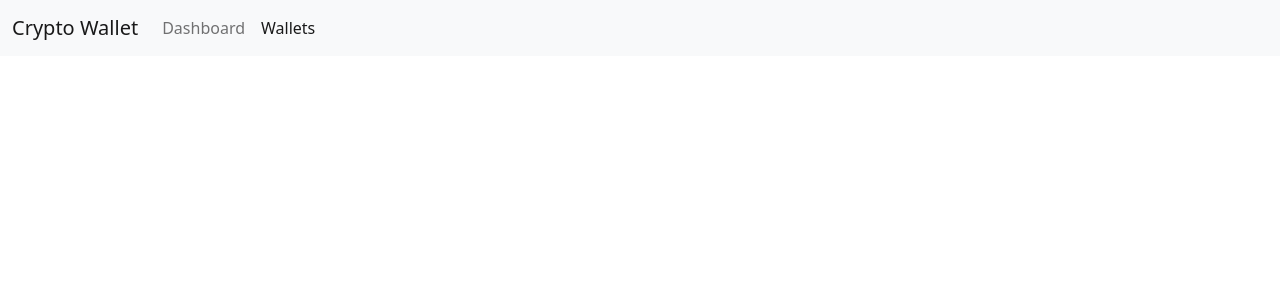
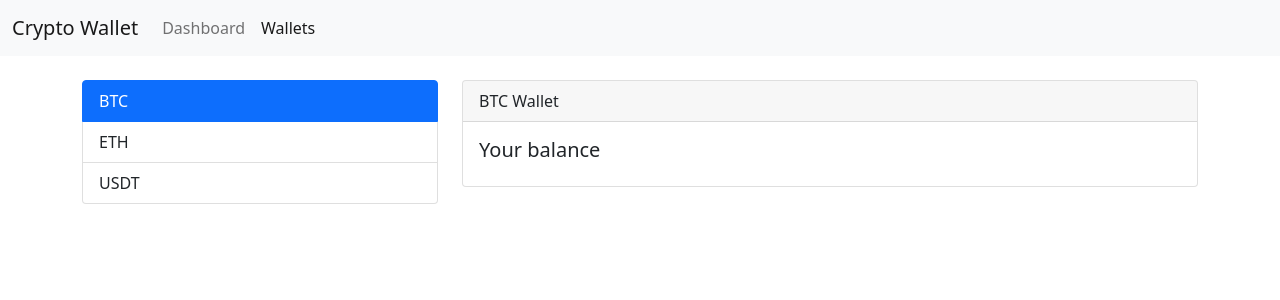
Before and after one commit to kkobzar/testTask-cryptoWallet, a Vue app: page /wallet in a window 1280 px wide. Shown: the top 300 px of the page. Built offline with nearby package versions, Linux system fonts and the light colour scheme.

Commit message:
Wallet page mockup

```diff
--- a/src/App.vue
+++ b/src/App.vue
@@ -1,5 +1,6 @@
 <template>
   <div id="app">
+<!--    TODO: navigation in component-->
     <nav class="navbar navbar-expand-lg navbar-light bg-light">
       <div class="container-fluid">
         <a class="navbar-brand" href="#">Crypto Wallet</a>
@@ -18,10 +19,6 @@
         </div>
       </div>
     </nav>
-<!--    <div id="nav">
-      <router-link to="/">Dashboard</router-link> |
-      <router-link to="/about">Wallets</router-link>
-    </div>-->
     <router-view/>
   </div>
 </template>
--- a/src/components/Wallet.vue
+++ b/src/components/Wallet.vue
@@ -1,13 +1,71 @@
 <template>
+<div id="wallet">
+  <div class="container py-4">
+    <div class="row">
+<!--      Wallets list-->
+      <div class="col-md-4 col-12">
+        <ul class="list-group wallets-list">
+          <li v-for="coin in avaliableCoins" @click="selectCoin(coin)" class="list-group-item" :class="{active:selectedCoin === coin}">
+            {{ coin }}</li>
+        </ul>
+      </div>
 
+<!--      Wallet content-->
+      <div class="col-md-8 col-12">
+        <div class="card">
+          <div class="card-header">
+            {{selectedCoin}} Wallet
+          </div>
+          <div class="card-body">
+            <h5 class="card-title">Your balance</h5>
+            <p class="card-text"></p>
+          </div>
+        </div>
+      </div>
+    </div>
+  </div>
+</div>
 </template>
 
 <script>
 export default {
-  name: "Wallet"
+  name: "Wallet",
+  data(){
+    return{
+      wallets:{
+        BTC:0.01,
+        ETH:1.2,
+        USDT:1600
+      },
+      avaliableCoins:['BTC','ETH','USDT'],
+      selectedCoin:'BTC',
+      connection:null
+    }
+  },
+  methods:{
+    selectCoin(coin){
+      this.$data.selectedCoin = coin
+    }
+  },
+  created() {
+    /*this.$data.connection = new WebSocket('wss://streamer.cryptocompare.com/v2?api_key=559502082285f2c30ccf32d815bec78b3d57fd92637518f8b49567cdfa19af0d')
+    this.$data.connection.onopen = (event)=>{
+      console.log('Connected to WS')
+      console.log(event)
+      this.$data.connection.send(JSON.stringify({
+        "action": "SubAdd",
+        "subs": ["2~Coinbase~BTC~USD"]
+      }))
+    }
+    this.$data.connection.onmessage = (event) =>{
+      console.log(JSON.parse(event.data))
+    }*/
+  }
 }
 </script>
 
 <style scoped>
-
+.wallets-list li{
+  text-transform: uppercase;
+}
 </style>
```
